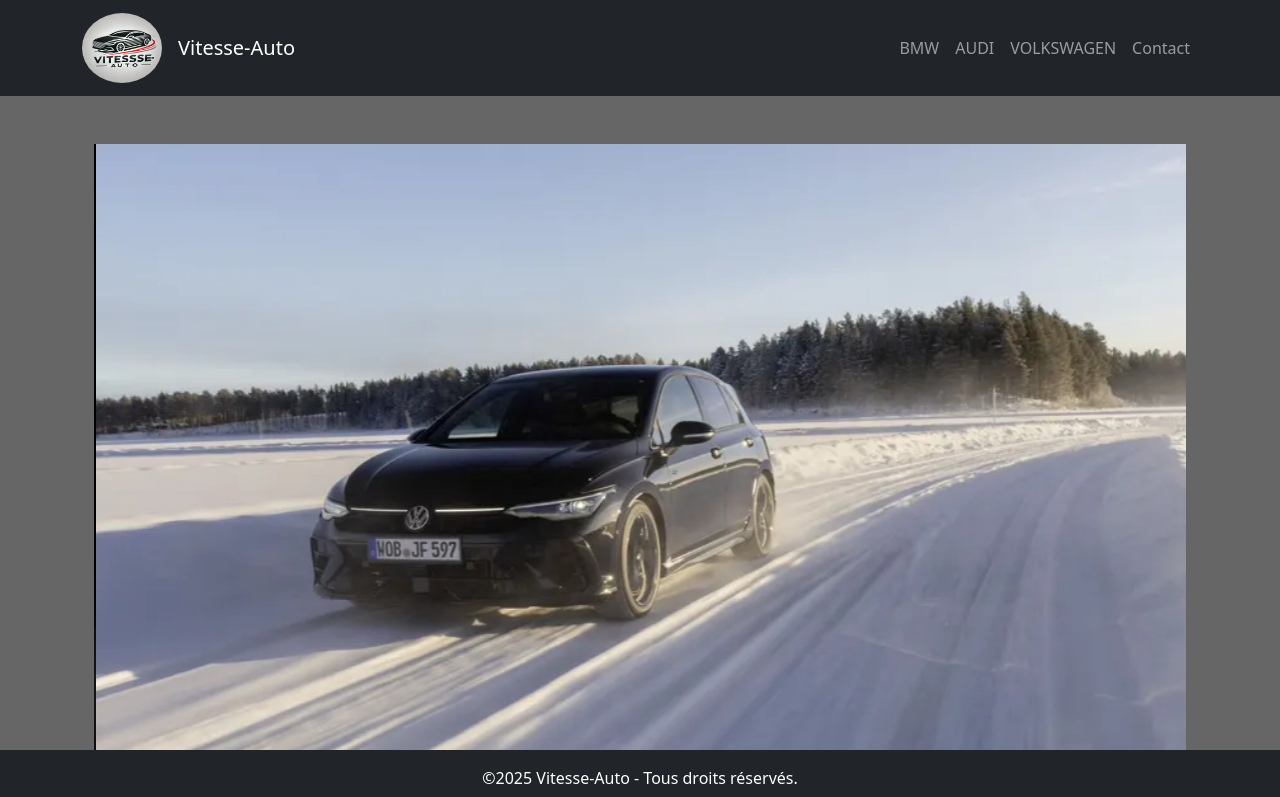
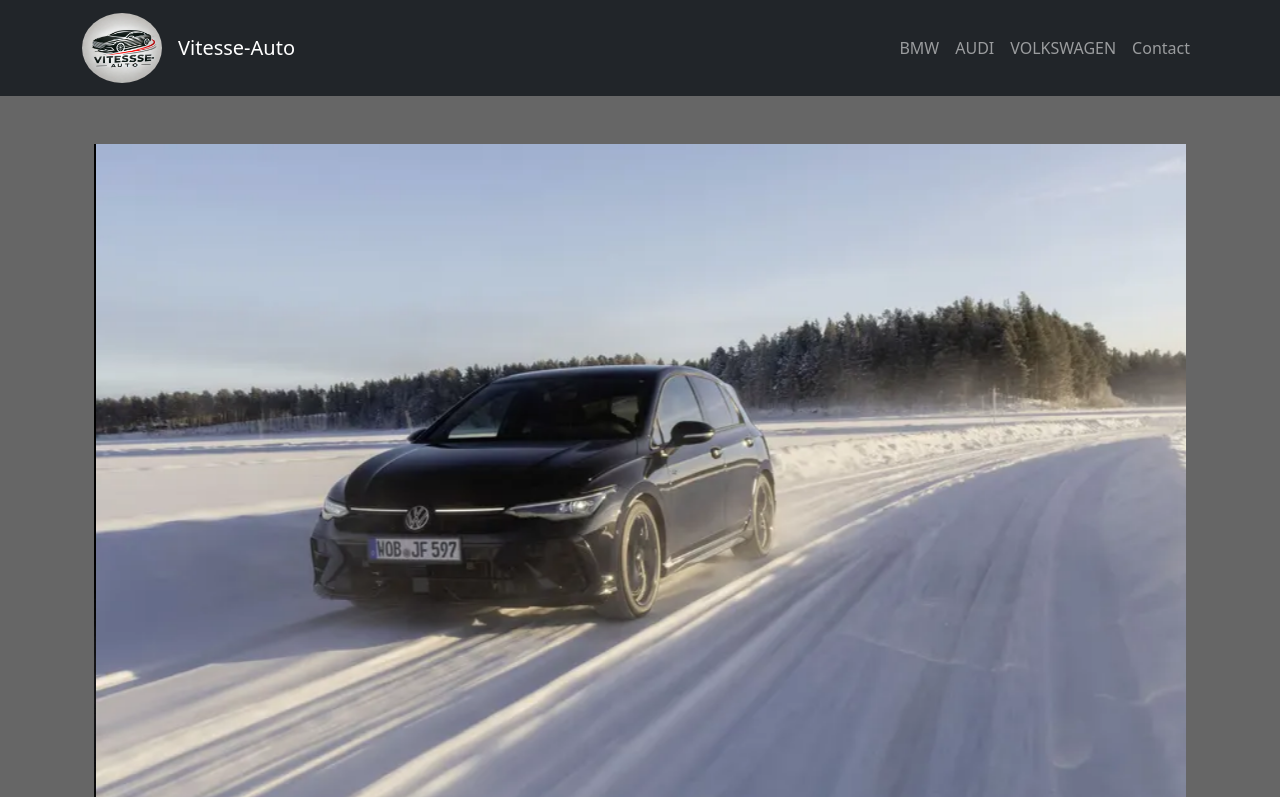
Before and after one commit to HamdiEA/Vitesse-auto, a website: page html/index.html in a window 1280 px wide. Shown: the top 797 px of the page. Drawn offline with nearby package versions, Linux system fonts and the light colour scheme; no server answers.

```diff
--- a/styles/styles.css
+++ b/styles/styles.css
@@ -7,14 +7,3 @@
     margin: 0;
     background-color: rgba(0, 0, 0, 0.6);
 }
-
-footer{
-    position: fixed;
-    bottom: 0;
-    left: 0;
-    right: 0;
-    height: 50px;
-    background-color: #333;
-    color: white;
-    text-align: center;
-}
```
